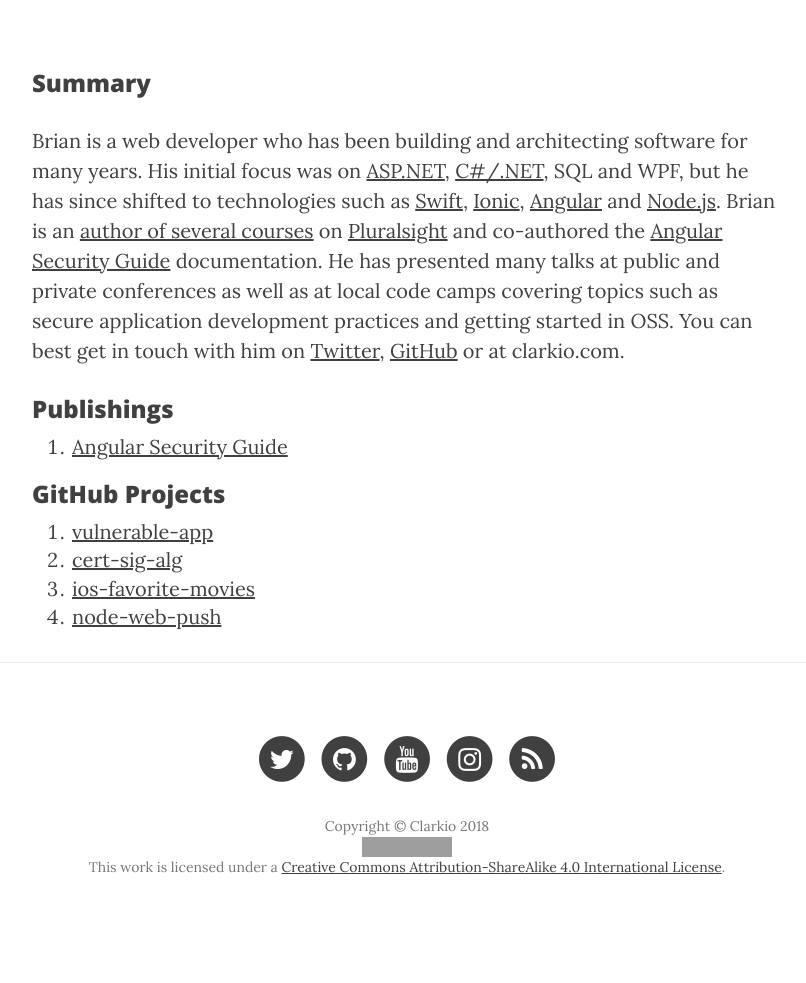
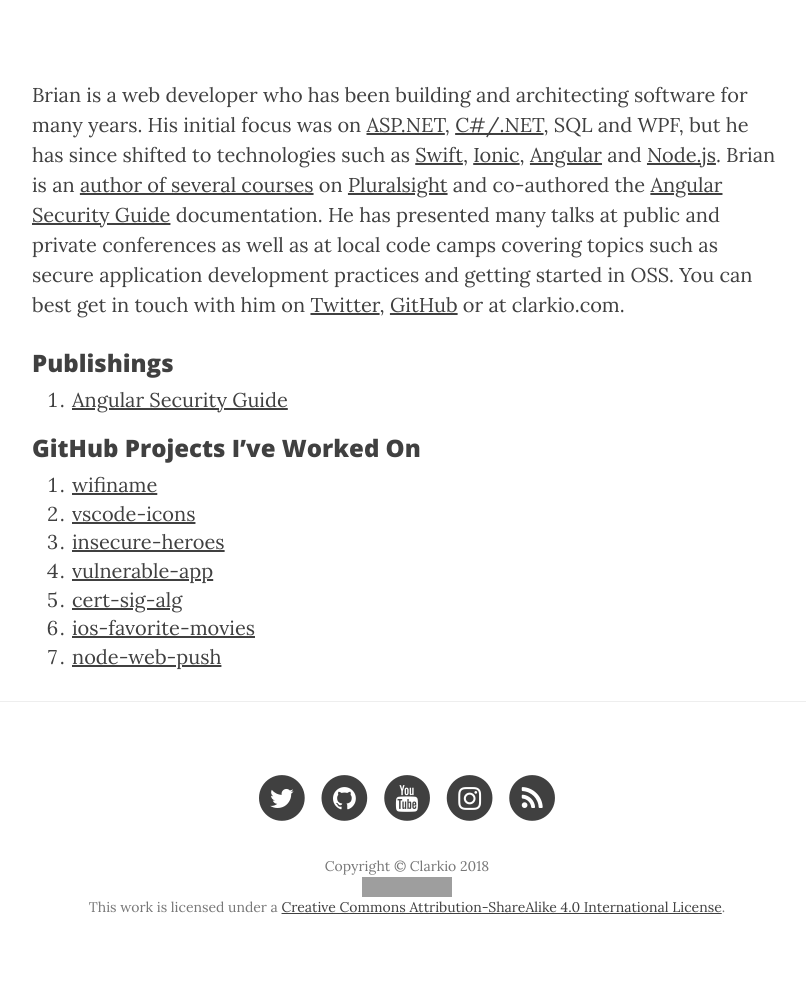
Before and after one commit to clarkio/clarkio.github.io, a Jekyll site: the page built from about.md, in a window 1280 px wide. Shown: the part 442-1425 px from the top of the page, without its empty margins (233-1039 px from the left). Built offline with Jekyll 4.4.1, drawn with Linux system fonts in a browser that asks for light colours; nearby versions of some CDN libraries; before the commit the page ends 1385 px from its top, so only the background shows below that; grey boxes are pictures that could not be loaded.

Commit message:
add latest github projects and pluralsight course

```diff
--- a/about.md
+++ b/about.md
@@ -7,16 +7,17 @@
 order: 3
 ---
 
-### Summary
-
 <p>Brian is a web developer who has been building and architecting software for many years. His initial focus was on <a href="https://www.asp.net/">ASP.NET</a>, <a href="https://www.microsoft.com/net/">C#/.NET</a>, SQL and WPF, but he has since shifted to technologies such as <a href="https://swift.org/getting-started/">Swift</a>, <a href="http://ionicframework.com/">Ionic</a>, <a href="https://angular.io/">Angular</a> and <a href="https://nodejs.org">Node.js</a>. Brian is an <a href="https://www.pluralsight.com/authors/brian-clark">author of several courses</a> on <a href="https://www.pluralsight.com/">Pluralsight</a> and co-authored the <a href="https://angular.io/docs/ts/latest/guide/security.html">Angular Security Guide</a> documentation. He has presented many talks at public and private conferences as well as at local code camps covering topics such as secure application development practices and getting started in OSS. You can best get in touch with him on <a href="https://twitter.com/_clarkio">Twitter</a>, <a href="https://github.com/clarkio">GitHub</a> or at clarkio.com.</p>
 
 ### Publishings
 1. [Angular Security Guide](https://angular.io/docs/ts/latest/guide/security.html)
 
-### GitHub Projects
+### GitHub Projects I've Worked On
 
-1. [vulnerable-app](https://github.com/clarkio/vulnerable-app)
-2. [cert-sig-alg](https://github.com/clarkio/cert-sig-alg)
-3. [ios-favorite-movies](https://github.com/clarkio/ios-favorite-movies)
-4. [node-web-push](https://github.com/clarkio/node-web-push)
+1. [wifiname](https://github.com/clarkio/macos-wifiname)
+2. [vscode-icons](https://github.com/dhanishgajjar/vscode-icons)
+3. [insecure-heroes](https://github.com/Azure-Samples/angular-cosmosdb/tree/insecure-heroes)
+4. [vulnerable-app](https://github.com/clarkio/vulnerable-app)
+5. [cert-sig-alg](https://github.com/clarkio/cert-sig-alg)
+6. [ios-favorite-movies](https://github.com/clarkio/ios-favorite-movies)
+7. [node-web-push](https://github.com/clarkio/node-web-push)
```
Also changed, not shown: media.md (+1 -0 lines).
